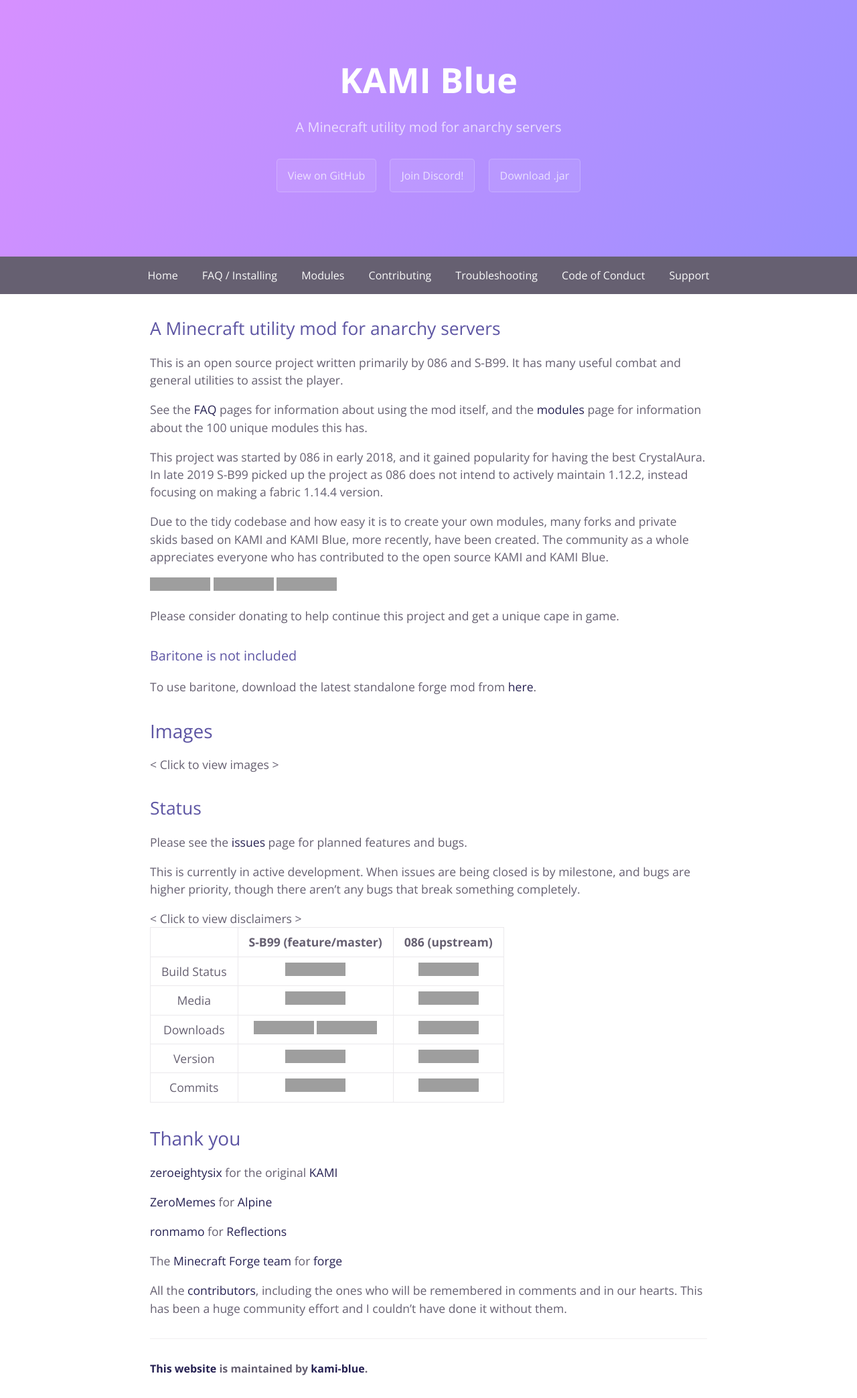
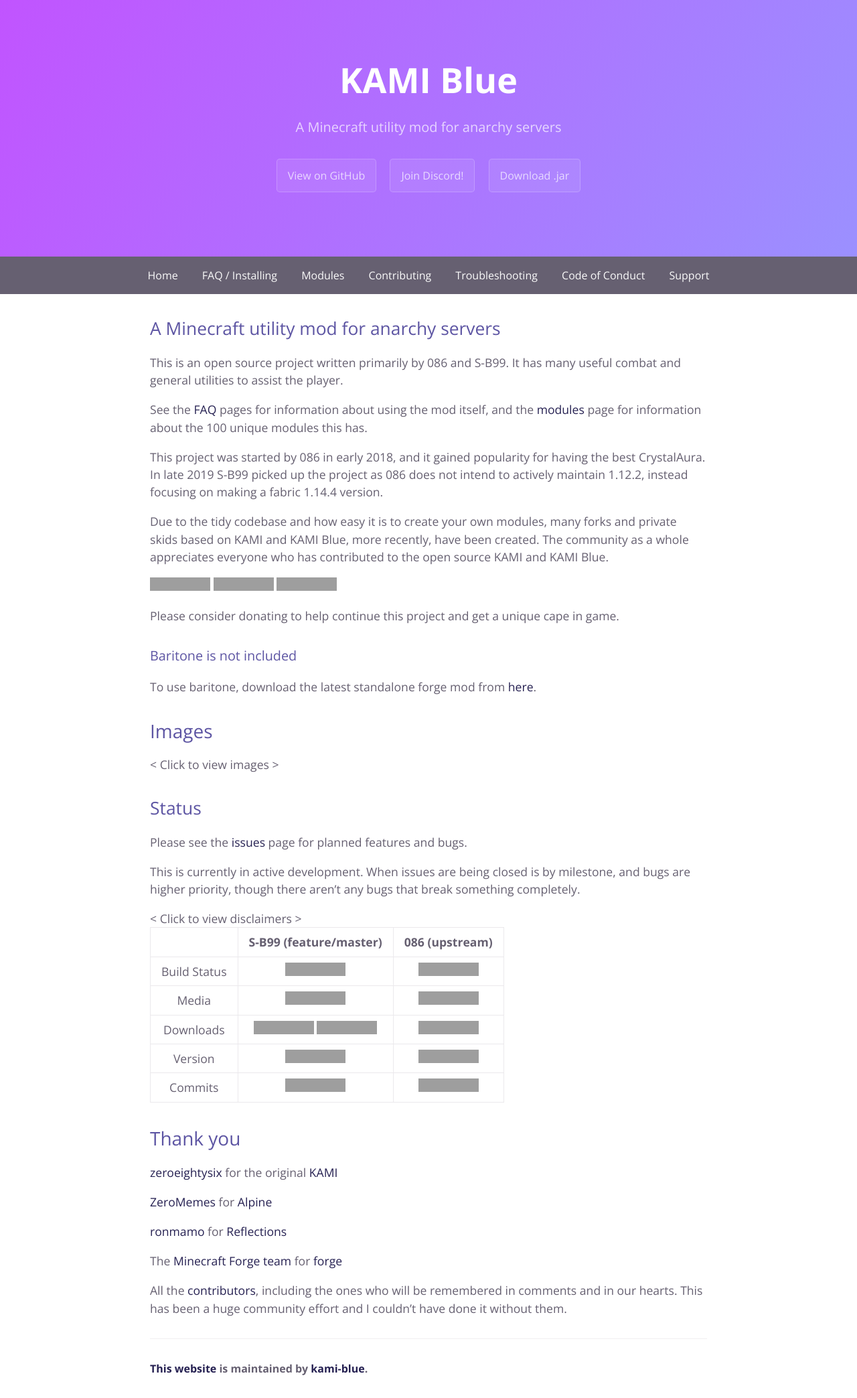
Before and after one commit to kami-blue/website, a Jekyll site: the page built from docs/index.md, in a window 1280 px wide. Shown: the whole page at 67% size. Built offline with Jekyll 4.4.1, drawn with Linux system fonts in a browser that asks for light colours; grey boxes are pictures that could not be loaded.

Commit message:
close #16

```diff
--- a/docs/_sass/variables.scss
+++ b/docs/_sass/variables.scss
@@ -5,7 +5,7 @@ $medium-breakpoint: 42em !default;
 // Headers
 $header-heading-color: #fff !default;
 $header-bg-color: #9b90ff !default;
-$header-bg-color-secondary: #d690ff !default;
+$header-bg-color-secondary: #c154ff !default;
 
 // Text
 $section-headings-color: #5d55a3 !default;
```
